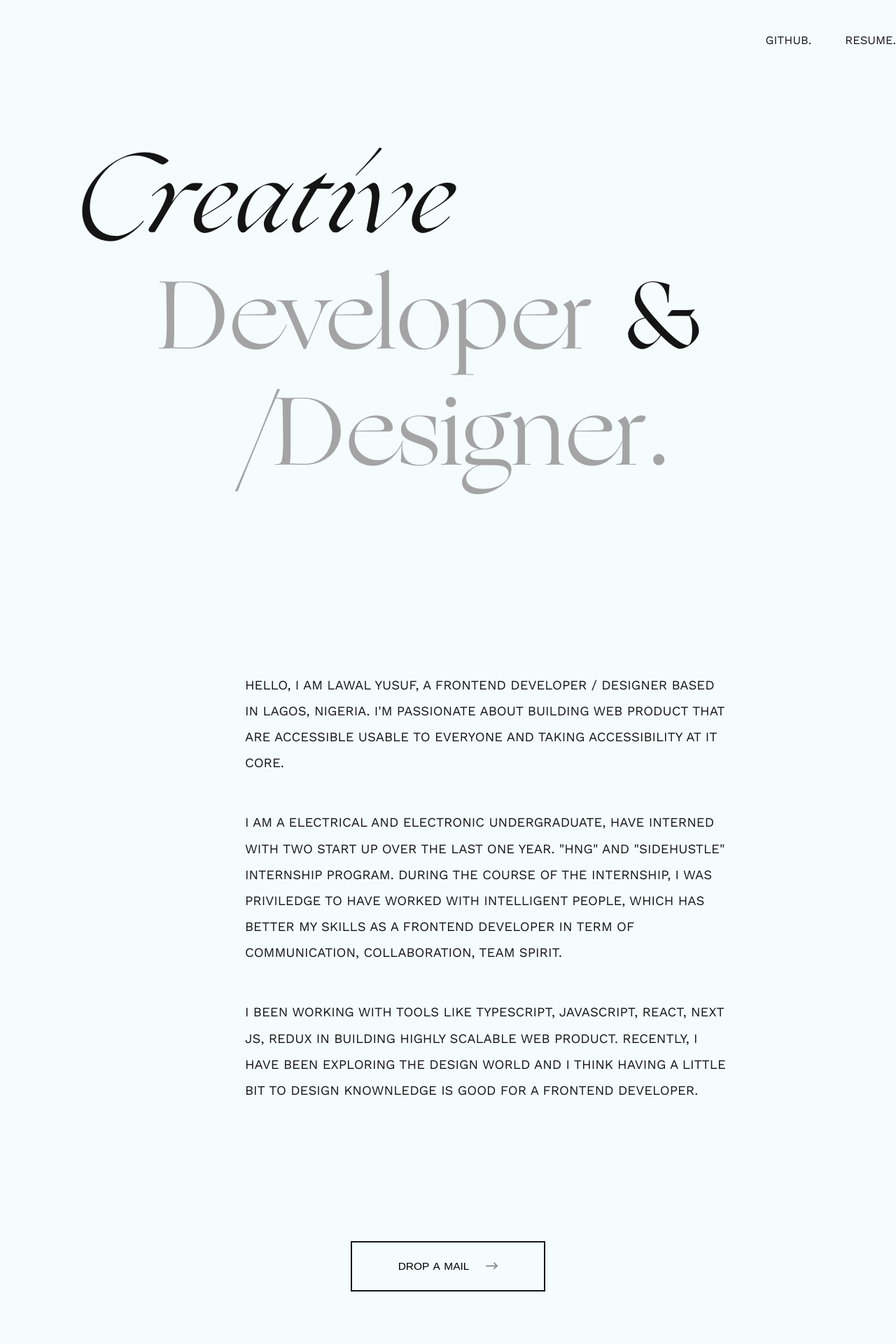
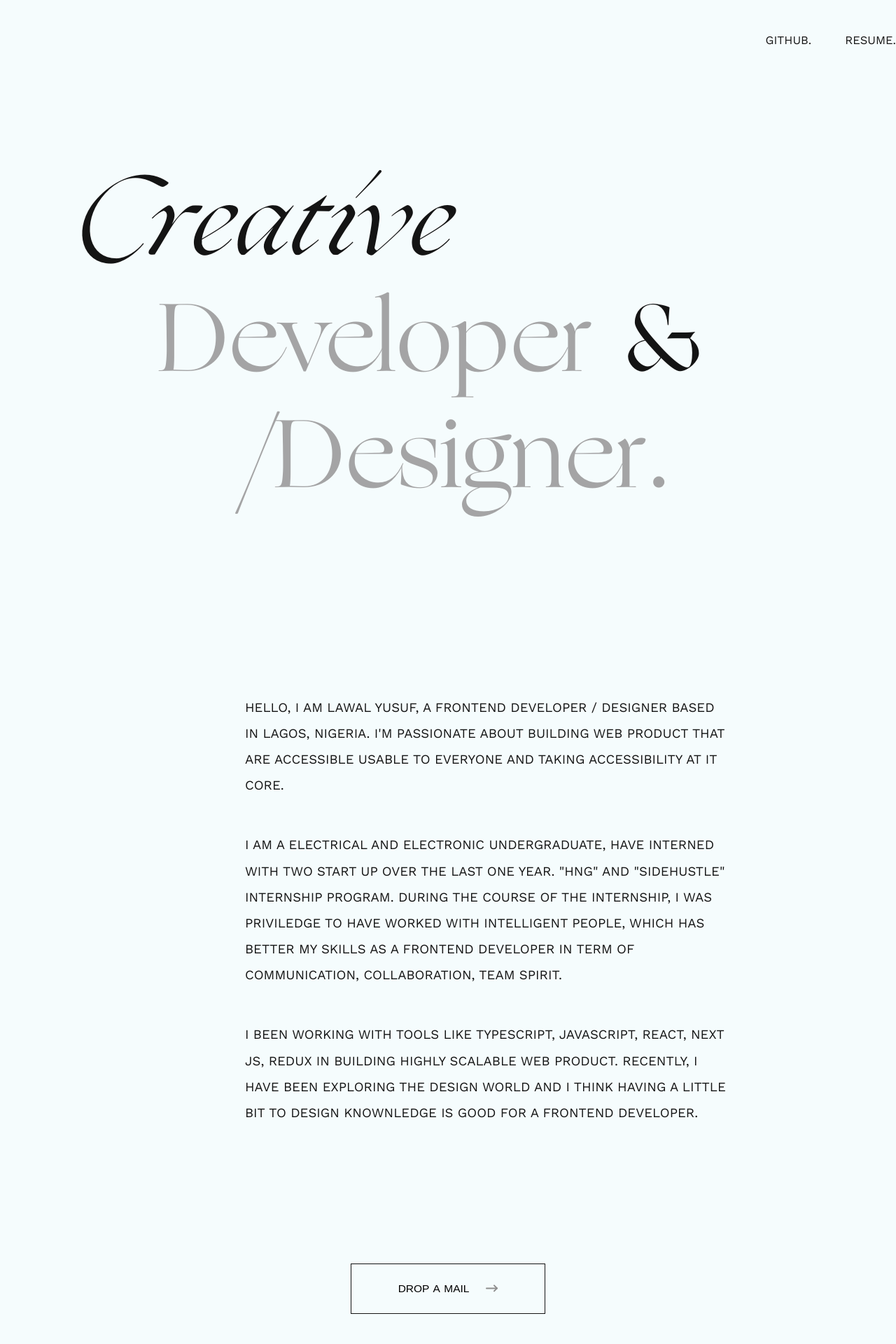
Before and after one commit to AlphaDesign-ai/pamilerinDev, a Next.js app: page / in a window 1280 px wide. Shown: the top 1920 px of the page at 70% size. Built offline with nearby package versions, Linux system fonts and the light colour scheme.

Commit message:
adjusted some spacing issue

```diff
--- a/styles/globals.scss
+++ b/styles/globals.scss
@@ -148,15 +148,15 @@ body {
 .user-intro {
   grid-column: 2/ -1;
   font-family: var(--primary-font);
-  margin-top: 148px;
+  margin-top: 180px;
 
   @include smartphone {
-    margin-top: 124px;
+    margin-top: 140px;
     grid-column: var(--span-full-column);
   }
 
   @include smaller-smartphone {
-    margin-top: 96px;
+    margin-top: 80px;
   }
 
   & h1 {
@@ -210,12 +210,12 @@ body {
 
   @include smartphone {
     grid-column: var(--span-full-column);
-    margin-top: 180px;
+    margin-top: 124px;
     margin-bottom: 140px;
   }
 
   @include smaller-smartphone {
-    margin-top: 128px;
+    margin-top: 80px;
   }
 
   & > .main-hero {
@@ -255,7 +255,7 @@ body {
 }
 
 .user-button {
-  border: 2px solid var(--text-colour);
+  border: 1px solid var(--text-colour);
   height: 72px;
   width: 278px;
   font-size: 1.5rem;
```
